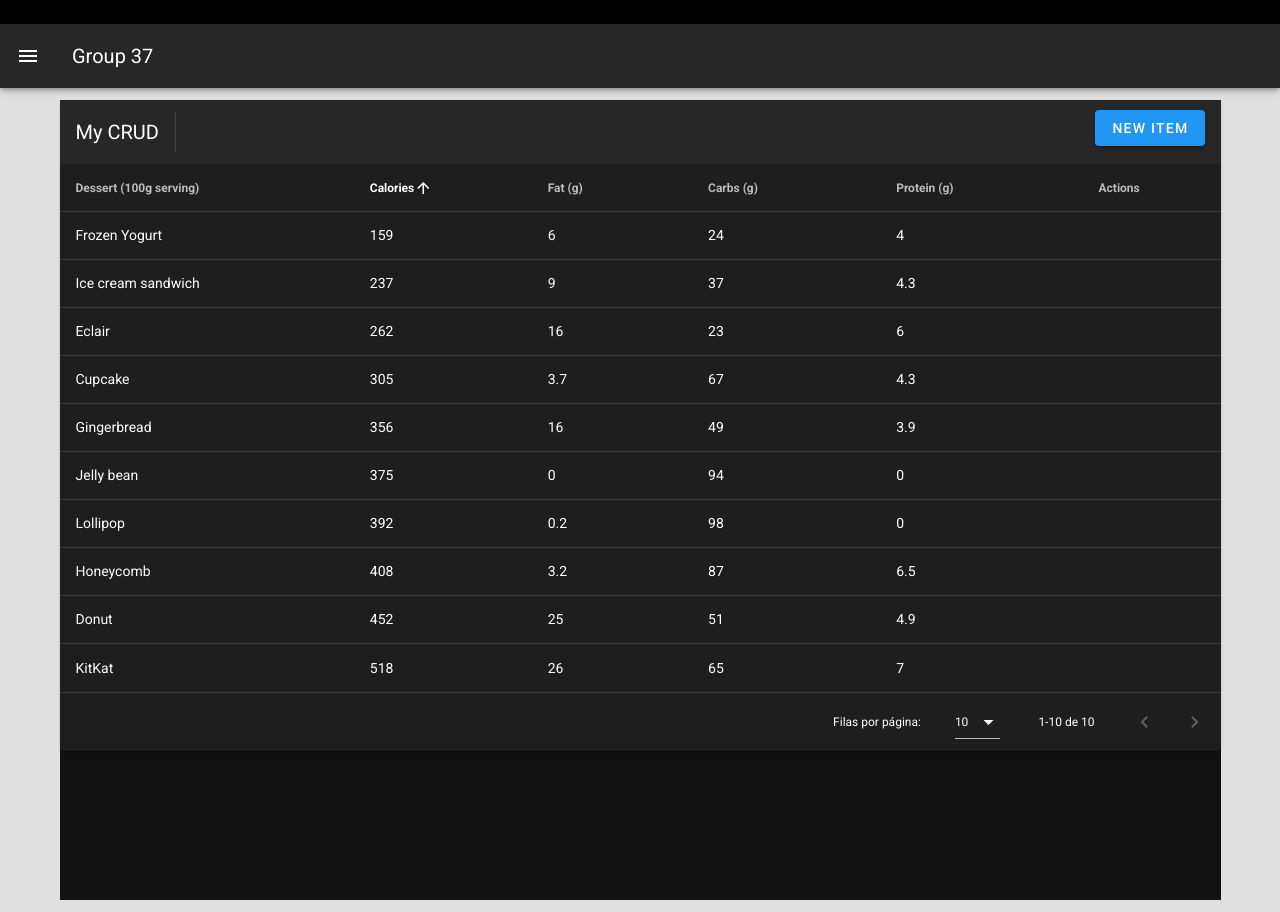
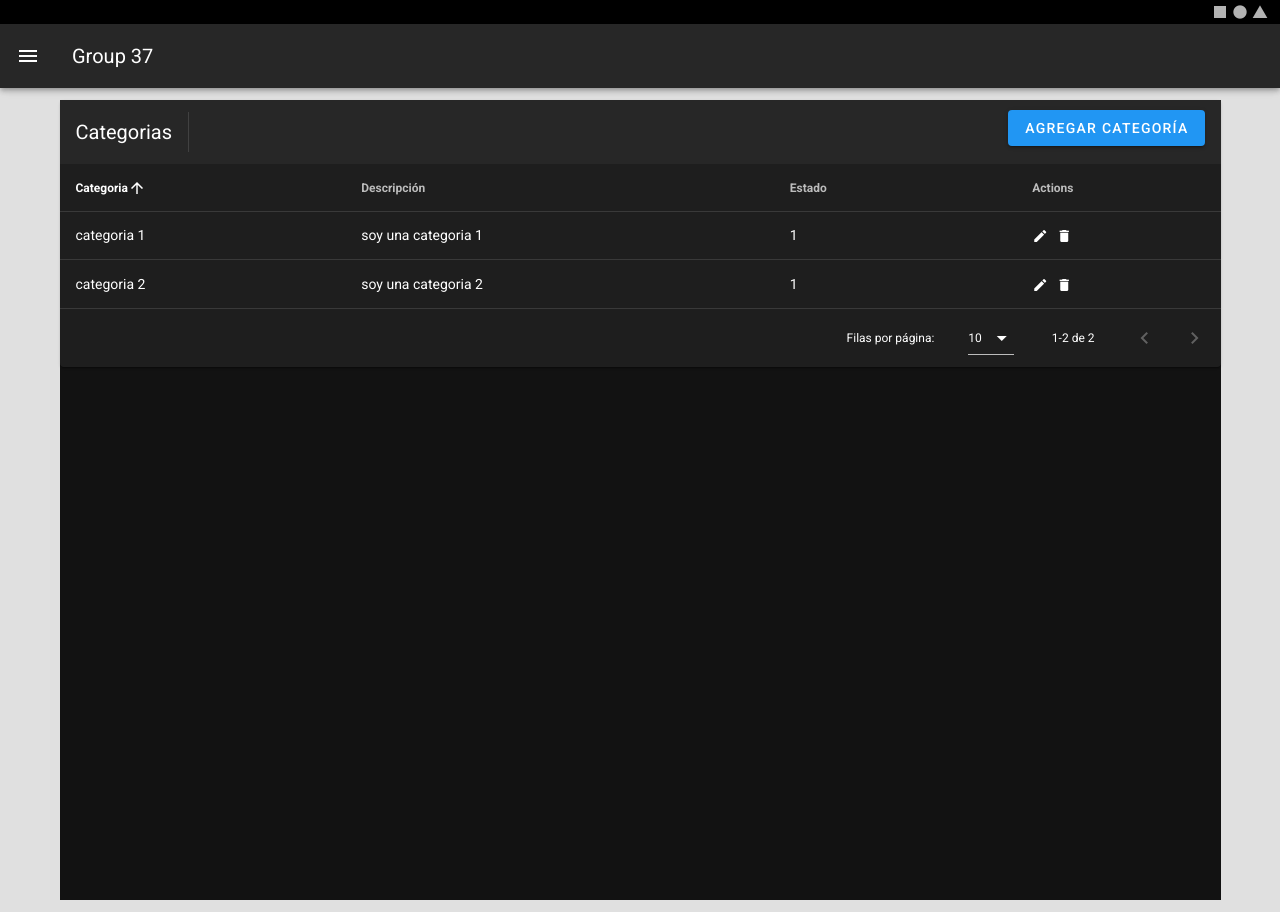
Before and after one commit to Williberto14/finalfrontend, a Vue app: page /categorias in a window 1280 px wide. Built offline with nearby package versions, Linux system fonts and the light colour scheme.

Commit message:
Avnces realizadon den la clase 1 semana 5 no conect backend

```diff
--- a/package.json
+++ b/package.json
@@ -17,8 +17,10 @@
     "@vue/cli-plugin-babel": "~4.5.0",
     "@vue/cli-plugin-router": "~4.5.0",
     "@vue/cli-service": "~4.5.0",
+    "axios": "^0.18.0",
     "sass": "^1.19.0",
     "sass-loader": "^8.0.0",
+    "vue-cli-plugin-axios": "0.0.4",
     "vue-cli-plugin-vuetify": "~2.0.8",
     "vue-template-compiler": "^2.6.11",
     "vuetify-loader": "^1.3.0"
--- a/src/App.vue
+++ b/src/App.vue
@@ -21,7 +21,8 @@
     <v-navigation-drawer v-model="drawer" fixed temporary>
       <v-card class="mx-auto" width="300">
         <v-list>
-          <v-list-item>
+          <v-list-item
+          :to="{name: 'Home'}">
             <v-list-item-icon>
               <v-icon>mdi-home</v-icon>
             </v-list-item-icon>
@@ -29,19 +30,18 @@
             <v-list-item-title>Home</v-list-item-title>
           </v-list-item>
 
-          <v-list-group :value="true" prepend-icon="mdi-account-circle">
-            <template v-slot:activator>
-              <v-list-item-title>Users</v-list-item-title>
-            </template>
 
-            <v-list-group :value="true" no-action sub-group>
+
+            <v-list-group :value="true" prepend-icon="mdi-account-circle">
               <template v-slot:activator>
                 <v-list-item-content>
                   <v-list-item-title>Admin</v-list-item-title>
                 </v-list-item-content>
               </template>
 
-              <v-list-item v-for="([title, icon], i) in admins" :key="i" link>
+              <v-list-item v-for="([title, icon, ruta], i) in admins"
+              :key="i"
+              :to="{name: ruta}">
                 <v-list-item-title v-text="title"></v-list-item-title>
 
                 <v-list-item-icon>
@@ -50,7 +50,7 @@
               </v-list-item>
             </v-list-group>
 
-            <v-list-group no-action sub-group>
+            <v-list-group :value="true" prepend-icon="mdi-barley">
               <template v-slot:activator>
                 <v-list-item-content>
                   <v-list-item-title>Actions</v-list-item-title>
@@ -65,7 +65,7 @@
                 </v-list-item-icon>
               </v-list-item>
             </v-list-group>
-          </v-list-group>
+
         </v-list>
       </v-card>
     </v-navigation-drawer>
@@ -99,8 +99,8 @@ export default {
 
     // Scripts de las listas desplegables
     admins: [
-        ['Management', 'mdi-account-multiple-outline'],
-        ['Settings', 'mdi-cog-outline'],
+        ['Categorias', 'mdi-account-multiple-outline', 'Categorias'],
+        ['Articulo', 'mdi-cog-outline', 'Articulo'],
       ],
     cruds: [
         ['Create', 'mdi-plus-outline'],
--- a/src/components/DataCrud.vue
+++ b/src/components/DataCrud.vue
@@ -1,16 +1,20 @@
 <template>
 <div id="app">
   <v-app id="inspire">
-    <v-data-table :headers="headers" :items="desserts" sort-by="calories" class="elevation-1">
+    <v-data-table
+    :headers="headers"
+    :items="categorias"
+    sort-by="nombre"
+    class="elevation-1">
       <template v-slot:top>
         <v-toolbar flat>
-          <v-toolbar-title>My CRUD</v-toolbar-title>
+          <v-toolbar-title>Categorias</v-toolbar-title>
           <v-divider class="mx-4" inset vertical></v-divider>
           <v-spacer></v-spacer>
           <v-dialog v-model="dialog" max-width="500px">
             <template v-slot:activator="{ on, attrs }">
               <v-btn color="primary" dark class="mb-2" v-bind="attrs" v-on="on">
-                New Item
+                Agregar Categoría
               </v-btn>
             </template>
             <v-card>
@@ -83,38 +87,57 @@
 </template>
 
 <script>
+
+import axios from 'axios';
+
 export default {
     data: () => ({
     dialog: false,
     dialogDelete: false,
     headers: [
       {
-        text: 'Dessert (100g serving)',
+        text: 'Categoria',
         align: 'start',
-        sortable: false,
-        value: 'name',
+        sortable: true,
+        value: 'nombre',
       },
-      { text: 'Calories', value: 'calories' },
-      { text: 'Fat (g)', value: 'fat' },
-      { text: 'Carbs (g)', value: 'carbs' },
-      { text: 'Protein (g)', value: 'protein' },
+      { text: 'Descripción', value: 'descripcion' },
+      { text: 'Estado', value: 'estado' },
       { text: 'Actions', value: 'actions', sortable: false },
     ],
     desserts: [],
+
+// Creo este objeto que equivale a lo que me devolveria la peticion al backend para hacer pruebas
+    categorias: [
+      {
+        "id": 1,
+        "nombre": "categoria 1",
+        "descripcion": "soy una categoria 1",
+        "estado": 1,
+        "createdAt": "30/01/1991",
+        "updateAt": "05/02/1951"
+      },
+      {
+        "id": 2,
+        "nombre": "categoria 2",
+        "descripcion": "soy una categoria 2",
+        "estado": 1,
+        "createdAt": "31/01/1991",
+        "updateAt": "06/02/1951"
+      }
+    ],
+
     editedIndex: -1,
     editedItem: {
-      name: '',
-      calories: 0,
-      fat: 0,
-      carbs: 0,
-      protein: 0,
+      nombre: '',
+      descripcion: 0,
+      estado: 0,
     },
     defaultItem: {
-      name: '',
-      calories: 0,
-      fat: 0,
-      carbs: 0,
-      protein: 0,
+      nombre: '',
+      descripcion: 0,
+      estado: 0,
+
     },
   }),
 
@@ -141,74 +164,9 @@ export default {
     initialize () {
       this.desserts = [
         {
-          name: 'Frozen Yogurt',
-          calories: 159,
-          fat: 6.0,
-          carbs: 24,
-          protein: 4.0,
-        },
-        {
-          name: 'Ice cream sandwich',
-          calories: 237,
-          fat: 9.0,
-          carbs: 37,
-          protein: 4.3,
-        },
-        {
-          name: 'Eclair',
-          calories: 262,
-          fat: 16.0,
-          carbs: 23,
-          protein: 6.0,
-        },
-        {
-          name: 'Cupcake',
-          calories: 305,
-          fat: 3.7,
-          carbs: 67,
-          protein: 4.3,
-        },
-        {
-          name: 'Gingerbread',
-          calories: 356,
-          fat: 16.0,
-          carbs: 49,
-          protein: 3.9,
-        },
-        {
-          name: 'Jelly bean',
-          calories: 375,
-          fat: 0.0,
-          carbs: 94,
-          protein: 0.0,
-        },
-        {
-          name: 'Lollipop',
-          calories: 392,
-          fat: 0.2,
-          carbs: 98,
-          protein: 0,
-        },
-        {
-          name: 'Honeycomb',
-          calories: 408,
-          fat: 3.2,
-          carbs: 87,
-          protein: 6.5,
-        },
-        {
-          name: 'Donut',
-          calories: 452,
-          fat: 25.0,
-          carbs: 51,
-          protein: 4.9,
-        },
-        {
-          name: 'KitKat',
-          calories: 518,
-          fat: 26.0,
-          carbs: 65,
-          protein: 7,
+          nombre: 'Frozen Yogurt',
+          descripcion: 159,
+          estado: 6.0,
         },
       ]
     },
--- a/src/main.js
+++ b/src/main.js
@@ -1,4 +1,5 @@
 import Vue from 'vue'
+import './plugins/axios'
 import App from './App.vue'
 import router from './router'
 import vuetify from './plugins/vuetify';
--- /dev/null
+++ b/src/plugins/axios.js
@@ -0,0 +1,61 @@
+"use strict";
+
+import Vue from 'vue';
+import axios from "axios";
+
+// Full config:  https://github.com/axios/axios#request-config
+// axios.defaults.baseURL = process.env.baseURL || process.env.apiUrl || '';
+// axios.defaults.headers.common['Authorization'] = AUTH_TOKEN;
+// axios.defaults.headers.post['Content-Type'] = 'application/x-www-form-urlencoded';
+
+let config = {
+  // baseURL: process.env.baseURL || process.env.apiUrl || ""
+  // timeout: 60 * 1000, // Timeout
+  // withCredentials: true, // Check cross-site Access-Control
+};
+
+const _axios = axios.create(config);
+
+_axios.interceptors.request.use(
+  function(config) {
+    // Do something before request is sent
+    return config;
+  },
+  function(error) {
+    // Do something with request error
+    return Promise.reject(error);
+  }
+);
+
+// Add a response interceptor
+_axios.interceptors.response.use(
+  function(response) {
+    // Do something with response data
+    return response;
+  },
+  function(error) {
+    // Do something with response error
+    return Promise.reject(error);
+  }
+);
+
+Plugin.install = function(Vue, options) {
+  Vue.axios = _axios;
+  window.axios = _axios;
+  Object.defineProperties(Vue.prototype, {
+    axios: {
+      get() {
+        return _axios;
+      }
+    },
+    $axios: {
+      get() {
+        return _axios;
+      }
+    },
+  });
+};
+
+Vue.use(Plugin)
+
+export default Plugin;
--- a/src/plugins/vuetify.js
+++ b/src/plugins/vuetify.js
@@ -1,6 +1,7 @@
 import Vue from 'vue';
 import Vuetify from 'vuetify/lib/framework';
 import es from 'vuetify/lib/locale/es';
+import '@mdi/font/css/materialdesignicons.css'
 
 Vue.use(Vuetify);
 
--- a/src/views/Categorias.vue
+++ b/src/views/Categorias.vue
@@ -1,8 +1,6 @@
 <template>
     <data-crud></data-crud>
 </template>
-
-
 
 
 <script>
@@ -11,7 +9,7 @@ import DataCrud from '../components/DataCrud'
 
 export default {
     components:{
-        DataCrud
+        DataCrud,
     }
 
 
```
Also changed, not shown: 1 other file (tests, documents, lock files or other folders).
